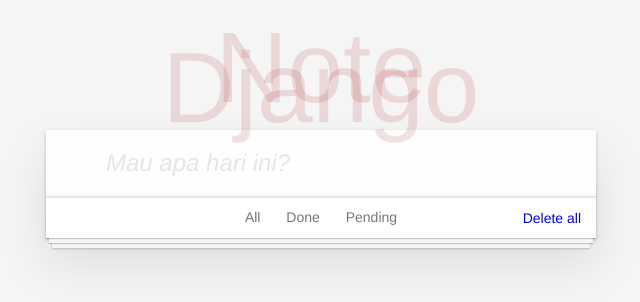
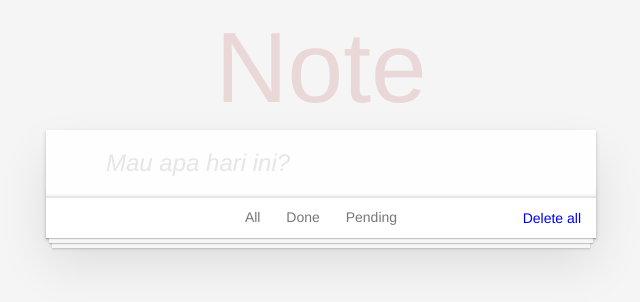
Before and after one commit to hadisukojo/hadi-django, a Django app: page / in a window 1280 px wide. Shown: the top 302 px of the page, without its empty margins (319-959 px from the left). Run offline with Django 3.2, Linux system fonts and the light colour scheme; data that the repository does not hold is empty.

Commit message:
Project Pertama

```diff
--- a/todo/templates/todo/index.html
+++ b/todo/templates/todo/index.html
@@ -5,14 +5,14 @@
 <head>
 	<meta charset="utf-8">
 	<meta name="viewport" content="width=device-width, initial-scale=1">
-	<title>Django Todos</title>
+	<title>Hadi</title>
 	<link rel="stylesheet" href="{% static 'todo/css/index.css' %} ">
 </head>
 
 <body>
 	<section class="todoapp">
 		<header class="header">
-			<h1>Note Django</h1>
+			<h1>Note</h1>
 			<form method="POST" action="{% url 'create' %}">
 				{% csrf_token %}
 				<input class="new-todo" placeholder="Mau apa hari ini?" name="title" autofocus>
```
